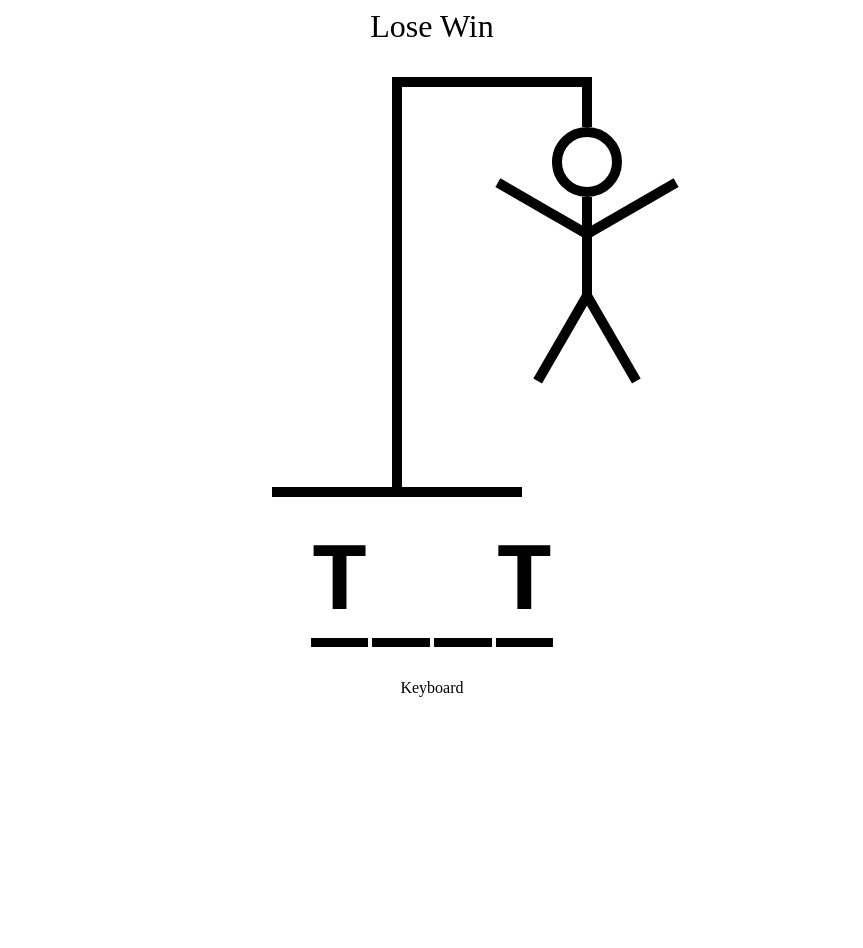
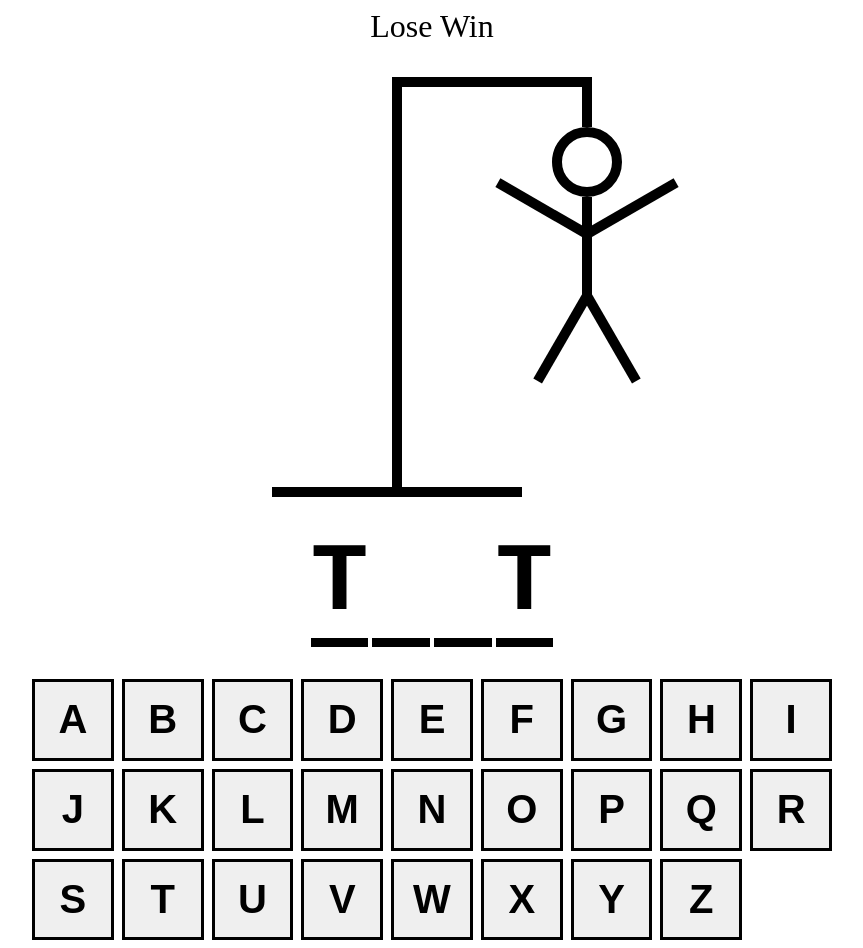
Before and after one commit to murad-shadeh/hangman, a React (Vite) app: page / in a window 1280 px wide. Shown: the whole page, without its empty margins (208-1071 px from the left). Before the commit the page ends 800 px from the top, so only its background shows below. Built offline with nearby package versions, Linux system fonts and the light colour scheme.

Commit message:
feat(Keyboard): set up the initial Keyboard

```diff
--- a/src/App.tsx
+++ b/src/App.tsx
@@ -24,7 +24,11 @@
       <div style={{ fontSize: "2rem", textAlign: "center" }}>Lose Win</div>
       <HangmanDrawing />
       <HangmanWord />
-      <Keyboard />
+      {/* need the keyboard to take the grid style not fles display */}
+      <div style={{ alignSelf: "stretch" }}>
+        {" "}
+        <Keyboard />
+      </div>
     </div>
   );
 }
--- /dev/null
+++ b/src/components/Keyboard.module.css
@@ -0,0 +1,26 @@
+.btn {
+  width: 100%;
+  /* background-color: lightblue; */
+  border: 3px solid black;
+  background-color: none;
+  aspect-ratio: 1 / 1;
+  font-size: 2.5em;
+  text-transform: uppercase;
+  padding: 0.5rem;
+  cursor: pointer;
+  font-weight: bold;
+  color: black;
+}
+.btn.active {
+  background-color: hsl(200, 100%, 50%);
+  color: white;
+}
+.btn.inactive {
+  /* just minimize the opacity */
+  opacity: 0.3;
+}
+/* let the hover,focus happens only if not disabled as well */
+.btn:hover:not(:disabled),
+.btn:focus:not(:disabled) {
+  background-color: hsl(200, 100%, 75%);
+}
--- a/src/components/Keyboard.tsx
+++ b/src/components/Keyboard.tsx
@@ -1,3 +1,51 @@
+import styles from "./Keyboard.module.css";
+const KEYS = [
+  "a",
+  "b",
+  "c",
+  "d",
+  "e",
+  "f",
+  "g",
+  "h",
+  "i",
+  "j",
+  "k",
+  "l",
+  "m",
+  "n",
+  "o",
+  "p",
+  "q",
+  "r",
+  "s",
+  "t",
+  "u",
+  "v",
+  "w",
+  "x",
+  "y",
+  "z",
+];
+
 export default function Keyboard() {
-  return <div>Keyboard</div>;
+  return (
+    <div
+      style={{
+        display: "grid",
+        gridTemplateColumns: "repeat(auto-fit,minmax(75px,1fr))",
+        gap: "0.5rem",
+      }}
+    >
+      {/* to do the styles on the buttons we used style so we will use class names using css modules
+      since we can't hover affects and stuff */}
+      {KEYS.map((key) => {
+        return (
+          <button className={`${styles.btn}`} key={key}>
+            {key}
+          </button>
+        );
+      })}
+    </div>
+  );
 }
```
